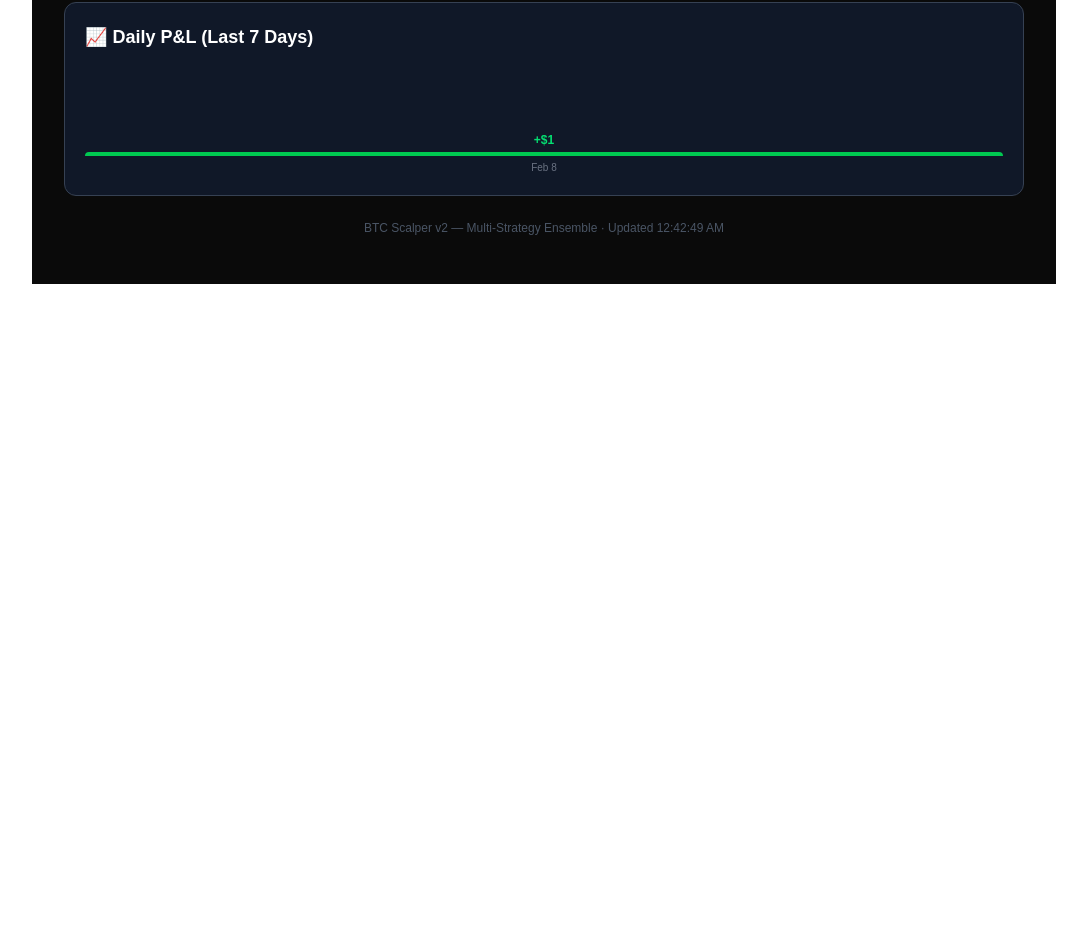
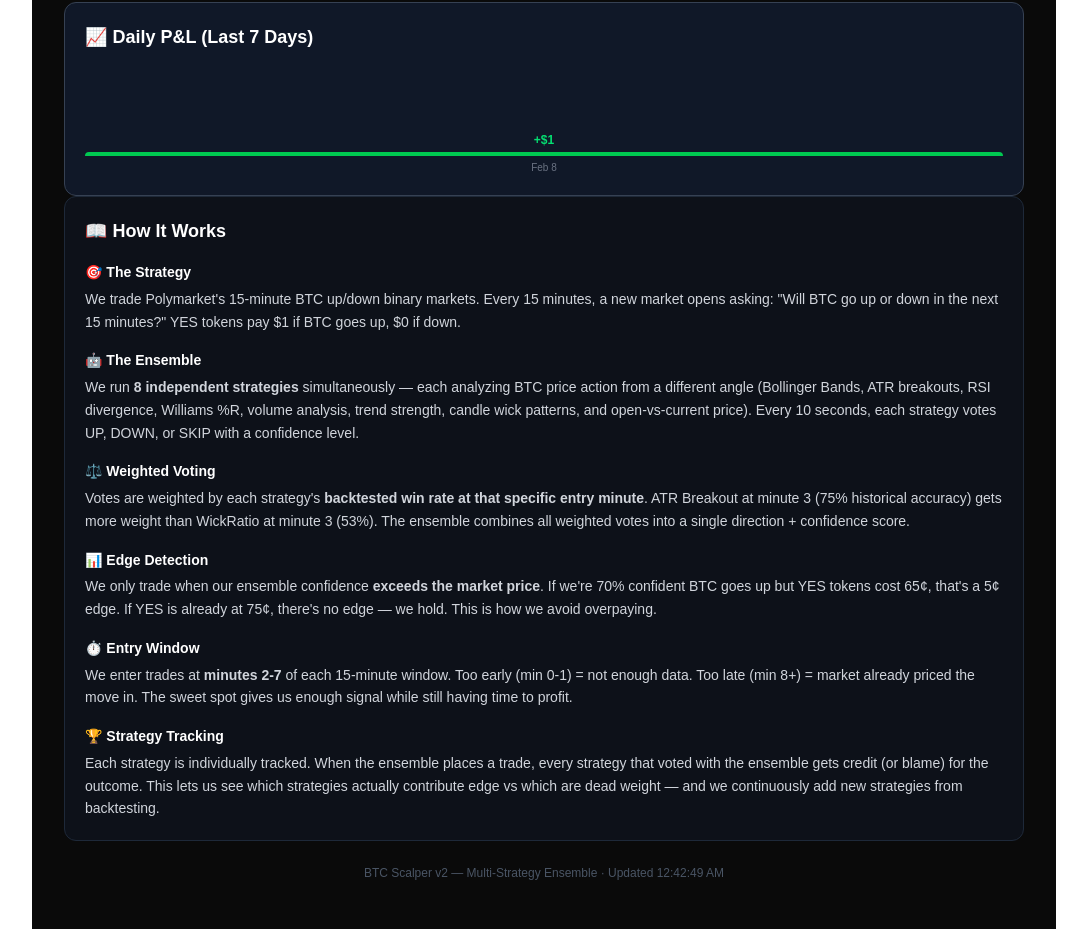
Before and after one commit to peytoncampbell/btc-dashboard, a Next.js app: page / in a window 1280 px wide. Shown: the part 1839-2768 px from the top of the page, without its empty margins (96-1183 px from the left). Before the commit the page ends 2123 px from the top, so only its background shows below. Built offline with nearby package versions, Linux system fonts and the light colour scheme; no server answers.

Commit message:
Add How It Works explainer section

```diff
--- a/app/page.tsx
+++ b/app/page.tsx
@@ -419,6 +419,37 @@ export default function Home() {
         )}
       </section>
 
+      {/* How It Works */}
+      <section className="bg-gray-900/50 rounded-xl border border-gray-800 p-5">
+        <h2 className="text-lg font-bold mb-4">📖 How It Works</h2>
+        <div className="space-y-4 text-sm text-gray-300 leading-relaxed">
+          <div>
+            <h3 className="text-white font-semibold mb-1">🎯 The Strategy</h3>
+            <p>We trade Polymarket&apos;s 15-minute BTC up/down binary markets. Every 15 minutes, a new market opens asking: &quot;Will BTC go up or down in the next 15 minutes?&quot; YES tokens pay $1 if BTC goes up, $0 if down.</p>
+          </div>
+          <div>
+            <h3 className="text-white font-semibold mb-1">🤖 The Ensemble</h3>
+            <p>We run <strong>8 independent strategies</strong> simultaneously — each analyzing BTC price action from a different angle (Bollinger Bands, ATR breakouts, RSI divergence, Williams %R, volume analysis, trend strength, candle wick patterns, and open-vs-current price). Every 10 seconds, each strategy votes UP, DOWN, or SKIP with a confidence level.</p>
+          </div>
+          <div>
+            <h3 className="text-white font-semibold mb-1">⚖️ Weighted Voting</h3>
+            <p>Votes are weighted by each strategy&apos;s <strong>backtested win rate at that specific entry minute</strong>. ATR Breakout at minute 3 (75% historical accuracy) gets more weight than WickRatio at minute 3 (53%). The ensemble combines all weighted votes into a single direction + confidence score.</p>
+          </div>
+          <div>
+            <h3 className="text-white font-semibold mb-1">📊 Edge Detection</h3>
+            <p>We only trade when our ensemble confidence <strong>exceeds the market price</strong>. If we&apos;re 70% confident BTC goes up but YES tokens cost 65¢, that&apos;s a 5¢ edge. If YES is already at 75¢, there&apos;s no edge — we hold. This is how we avoid overpaying.</p>
+          </div>
+          <div>
+            <h3 className="text-white font-semibold mb-1">⏱️ Entry Window</h3>
+            <p>We enter trades at <strong>minutes 2-7</strong> of each 15-minute window. Too early (min 0-1) = not enough data. Too late (min 8+) = market already priced the move in. The sweet spot gives us enough signal while still having time to profit.</p>
+          </div>
+          <div>
+            <h3 className="text-white font-semibold mb-1">🏆 Strategy Tracking</h3>
+            <p>Each strategy is individually tracked. When the ensemble places a trade, every strategy that voted with the ensemble gets credit (or blame) for the outcome. This lets us see which strategies actually contribute edge vs which are dead weight — and we continuously add new strategies from backtesting.</p>
+          </div>
+        </div>
+      </section>
+
       <footer className="text-center text-xs text-gray-600 mt-6 pb-4">
         BTC Scalper v2 — Multi-Strategy Ensemble · Updated {new Date(data.last_updated).toLocaleTimeString()}
       </footer>
--- a/data/live_signal.json
+++ b/data/live_signal.json
@@ -1,54 +1,54 @@
 {
-  "timestamp": "2026-02-08T01:41:33.998503+00:00",
-  "window_start": "2026-02-08T01:30:00+00:00",
-  "window_end": "2026-02-08T01:45:00+00:00",
-  "minute": 11,
-  "btc_price": 69326.5,
-  "window_open": 69368.86,
-  "change_pct": -0.0611,
+  "timestamp": "2026-02-08T01:46:47.552799+00:00",
+  "window_start": "2026-02-08T01:45:00+00:00",
+  "window_end": "2026-02-08T02:00:00+00:00",
+  "minute": 1,
+  "btc_price": 69359.32,
+  "window_open": 69319.99,
+  "change_pct": 0.0567,
   "strategies": {
     "BollingerBreakout": {
       "direction": "SKIP",
       "confidence": 0.0
     },
     "OpenVsCurrent": {
-      "direction": "DOWN",
-      "confidence": 0.8053
+      "direction": "UP",
+      "confidence": 0.7837
     },
     "RSIDivergence": {
-      "direction": "UP",
-      "confidence": 0.5771
+      "direction": "SKIP",
+      "confidence": 0.0
     },
     "VolumeWeightedDirection": {
       "direction": "UP",
-      "confidence": 0.5957
+      "confidence": 0.5138
     },
     "PriceTrendStrength": {
       "direction": "UP",
-      "confidence": 0.8326
+      "confidence": 0.5819
     },
     "ATRBreakout": {
+      "direction": "DOWN",
+      "confidence": 0.6329
+    },
+    "WilliamsR": {
       "direction": "SKIP",
       "confidence": 0.0
     },
-    "WilliamsR": {
+    "WickRatio": {
       "direction": "DOWN",
-      "confidence": 0.5751
-    },
-    "WickRatio": {
-      "direction": "UP",
-      "confidence": 0.6252
+      "confidence": 0.6212
     }
   },
   "ensemble": {
     "direction": "UP",
-    "confidence": 0.4305
+    "confidence": 0.3653
   },
   "market": {
-    "yes_price": 0.1418,
-    "no_price": 0.8582
+    "yes_price": 0.5303,
+    "no_price": 0.4697
   },
-  "edge": 0.2888,
+  "edge": -0.1649,
   "action": "HOLD",
   "current_trade": null
 }
```
